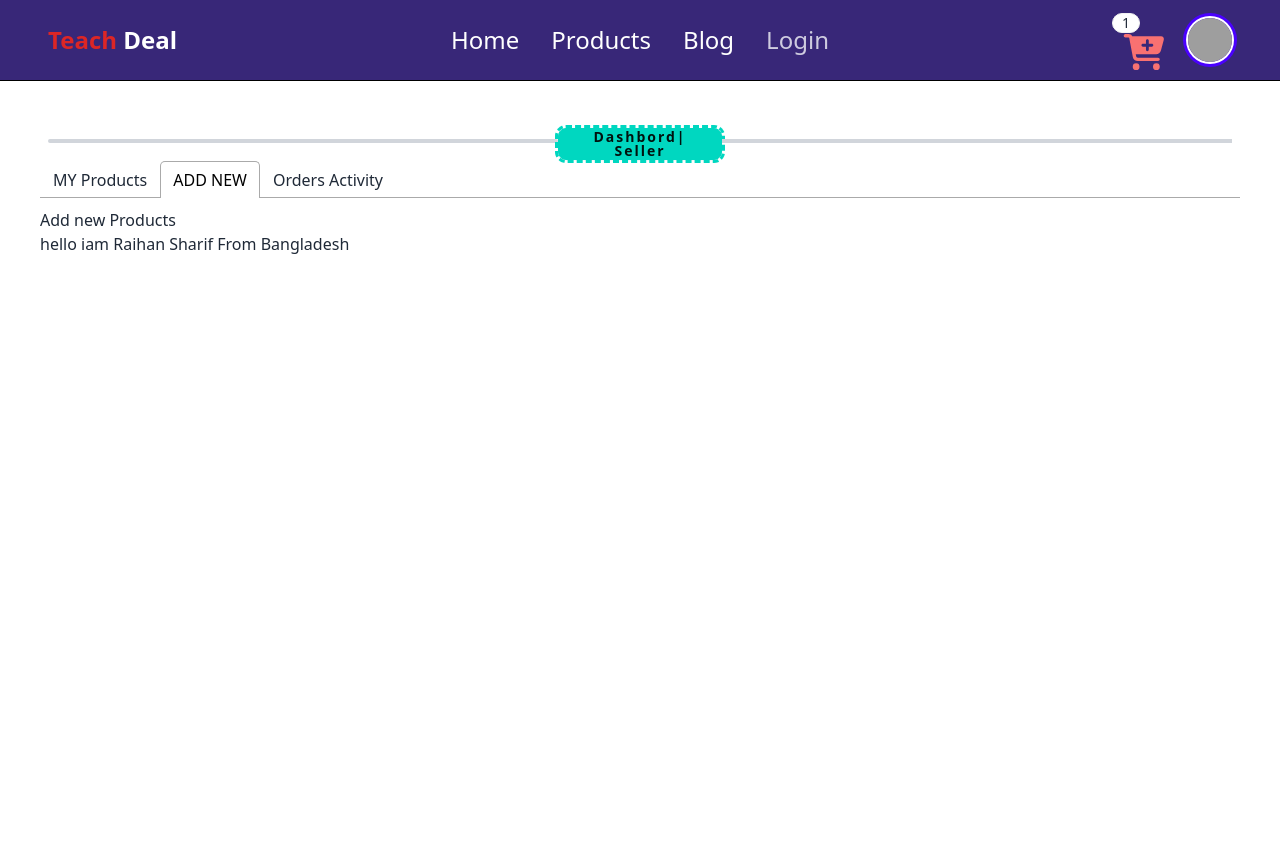
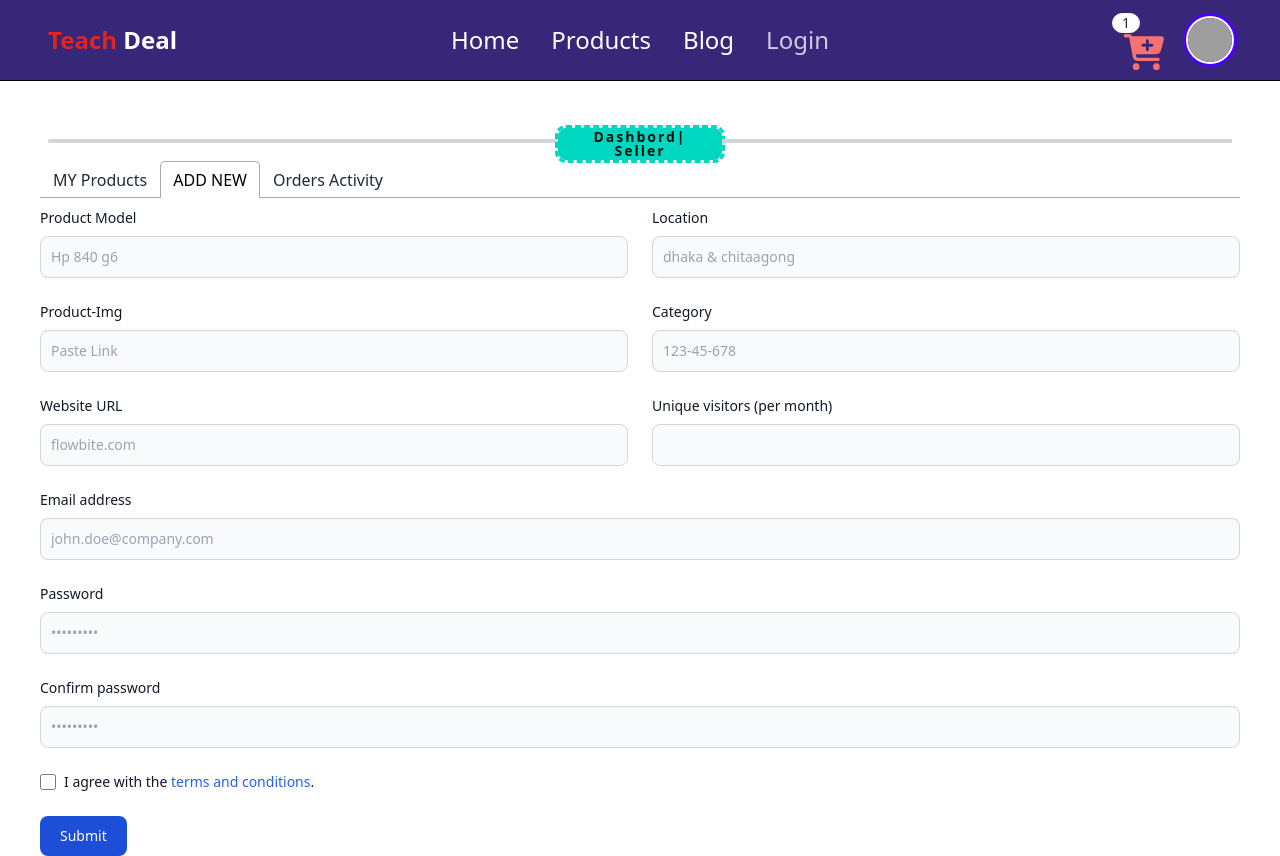
Before and after one commit to raihanuldev/Tech-Deal, a Next.js app: page /dashbord in a window 1280 px wide. Both pictures are taken after a click on the tab "ADD NEW". Before the commit the page ends 800 px from the top, so only its background shows below. Built offline with nearby package versions, Linux system fonts and the light colour scheme; no server answers; grey boxes are pictures that could not be loaded.

Commit message:
layout for add new product

```diff
--- a/src/components/dashbord/sellerComponents/Add-NewProduct.tsx
+++ b/src/components/dashbord/sellerComponents/Add-NewProduct.tsx
@@ -2,12 +2,55 @@ import React from 'react';
 
 const AddNewProduct = () => {
     return (
+
+<form>
+    <div className="grid gap-6 mb-6 md:grid-cols-2">
         <div>
-            <h1>Add new Products</h1>
-            <p>
-                hello iam Raihan Sharif From Bangladesh
-            </p>
+            <label htmlFor="model" className="block mb-2 text-sm font-medium text-gray-900 dark:text-white">Product Model</label>
+            <input type="text" id="model" className="bg-gray-50 border border-gray-300 text-gray-900 text-sm rounded-lg focus:ring-blue-500 focus:border-blue-500 block w-full p-2.5 dark:bg-gray-700 dark:border-gray-600 dark:placeholder-gray-400 dark:text-white dark:focus:ring-blue-500 dark:focus:border-blue-500" placeholder="Hp 840 g6" required />
         </div>
+        <div>
+            <label htmlFor="location" className="block mb-2 text-sm font-medium text-gray-900 dark:text-white">Location</label>
+            <input type="text" id="location" className="bg-gray-50 border border-gray-300 text-gray-900 text-sm rounded-lg focus:ring-blue-500 focus:border-blue-500 block w-full p-2.5 dark:bg-gray-700 dark:border-gray-600 dark:placeholder-gray-400 dark:text-white dark:focus:ring-blue-500 dark:focus:border-blue-500" placeholder="dhaka & chitaagong" required />
+        </div>
+        <div>
+            <label htmlFor="product-Img" className="block mb-2 text-sm font-medium text-gray-900 dark:text-white">Product-Img</label>
+            <input type="text" id="product-Img" className="bg-gray-50 border border-gray-300 text-gray-900 text-sm rounded-lg focus:ring-blue-500 focus:border-blue-500 block w-full p-2.5 dark:bg-gray-700 dark:border-gray-600 dark:placeholder-gray-400 dark:text-white dark:focus:ring-blue-500 dark:focus:border-blue-500" placeholder="Paste Link" required />
+        </div>
+        <div>
+            <label htmlFor="category" className="block mb-2 text-sm font-medium text-gray-900 dark:text-white">Category</label>
+            <input type="text" id="category" className="bg-gray-50 border border-gray-300 text-gray-900 text-sm rounded-lg focus:ring-blue-500 focus:border-blue-500 block w-full p-2.5 dark:bg-gray-700 dark:border-gray-600 dark:placeholder-gray-400 dark:text-white dark:focus:ring-blue-500 dark:focus:border-blue-500" placeholder="123-45-678"  required />
+        </div>
+        <div>
+            <label htmlFor="website" className="block mb-2 text-sm font-medium text-gray-900 dark:text-white">Website URL</label>
+            <input type="url" id="website" className="bg-gray-50 border border-gray-300 text-gray-900 text-sm rounded-lg focus:ring-blue-500 focus:border-blue-500 block w-full p-2.5 dark:bg-gray-700 dark:border-gray-600 dark:placeholder-gray-400 dark:text-white dark:focus:ring-blue-500 dark:focus:border-blue-500" placeholder="flowbite.com" required />
+        </div>
+        <div>
+            <label htmlFor="visitors" className="block mb-2 text-sm font-medium text-gray-900 dark:text-white">Unique visitors (per month)</label>
+            <input type="number" id="visitors" className="bg-gray-50 border border-gray-300 text-gray-900 text-sm rounded-lg focus:ring-blue-500 focus:border-blue-500 block w-full p-2.5 dark:bg-gray-700 dark:border-gray-600 dark:placeholder-gray-400 dark:text-white dark:focus:ring-blue-500 dark:focus:border-blue-500" placeholder="" required />
+        </div>
+    </div>
+    <div className="mb-6">
+        <label htmlFor="email" className="block mb-2 text-sm font-medium text-gray-900 dark:text-white">Email address</label>
+        <input type="email" id="email" className="bg-gray-50 border border-gray-300 text-gray-900 text-sm rounded-lg focus:ring-blue-500 focus:border-blue-500 block w-full p-2.5 dark:bg-gray-700 dark:border-gray-600 dark:placeholder-gray-400 dark:text-white dark:focus:ring-blue-500 dark:focus:border-blue-500" placeholder="john.doe@company.com" required />
+    </div>
+    <div className="mb-6">
+        <label htmlFor="password" className="block mb-2 text-sm font-medium text-gray-900 dark:text-white">Password</label>
+        <input type="password" id="password" className="bg-gray-50 border border-gray-300 text-gray-900 text-sm rounded-lg focus:ring-blue-500 focus:border-blue-500 block w-full p-2.5 dark:bg-gray-700 dark:border-gray-600 dark:placeholder-gray-400 dark:text-white dark:focus:ring-blue-500 dark:focus:border-blue-500" placeholder="•••••••••" required />
+    </div>
+    <div className="mb-6">
+        <label htmlFor="confirm_password" className="block mb-2 text-sm font-medium text-gray-900 dark:text-white">Confirm password</label>
+        <input type="password" id="confirm_password" className="bg-gray-50 border border-gray-300 text-gray-900 text-sm rounded-lg focus:ring-blue-500 focus:border-blue-500 block w-full p-2.5 dark:bg-gray-700 dark:border-gray-600 dark:placeholder-gray-400 dark:text-white dark:focus:ring-blue-500 dark:focus:border-blue-500" placeholder="•••••••••" required />
+    </div>
+    <div className="flex items-start mb-6">
+        <div className="flex items-center h-5">
+        <input id="remember" type="checkbox" value="" className="w-4 h-4 border border-gray-300 rounded bg-gray-50 focus:ring-3 focus:ring-blue-300 dark:bg-gray-700 dark:border-gray-600 dark:focus:ring-blue-600 dark:ring-offset-gray-800" required />
+        </div>
+        <label htmlFor="remember" className="ms-2 text-sm font-medium text-gray-900 dark:text-gray-300">I agree with the <a href="#" className="text-blue-600 hover:underline dark:text-blue-500">terms and conditions</a>.</label>
+    </div>
+    <button type="submit" className="text-white bg-blue-700 hover:bg-blue-800 focus:ring-4 focus:outline-none focus:ring-blue-300 font-medium rounded-lg text-sm w-full sm:w-auto px-5 py-2.5 text-center dark:bg-blue-600 dark:hover:bg-blue-700 dark:focus:ring-blue-800">Submit</button>
+</form>
+
     );
 };
 
```
